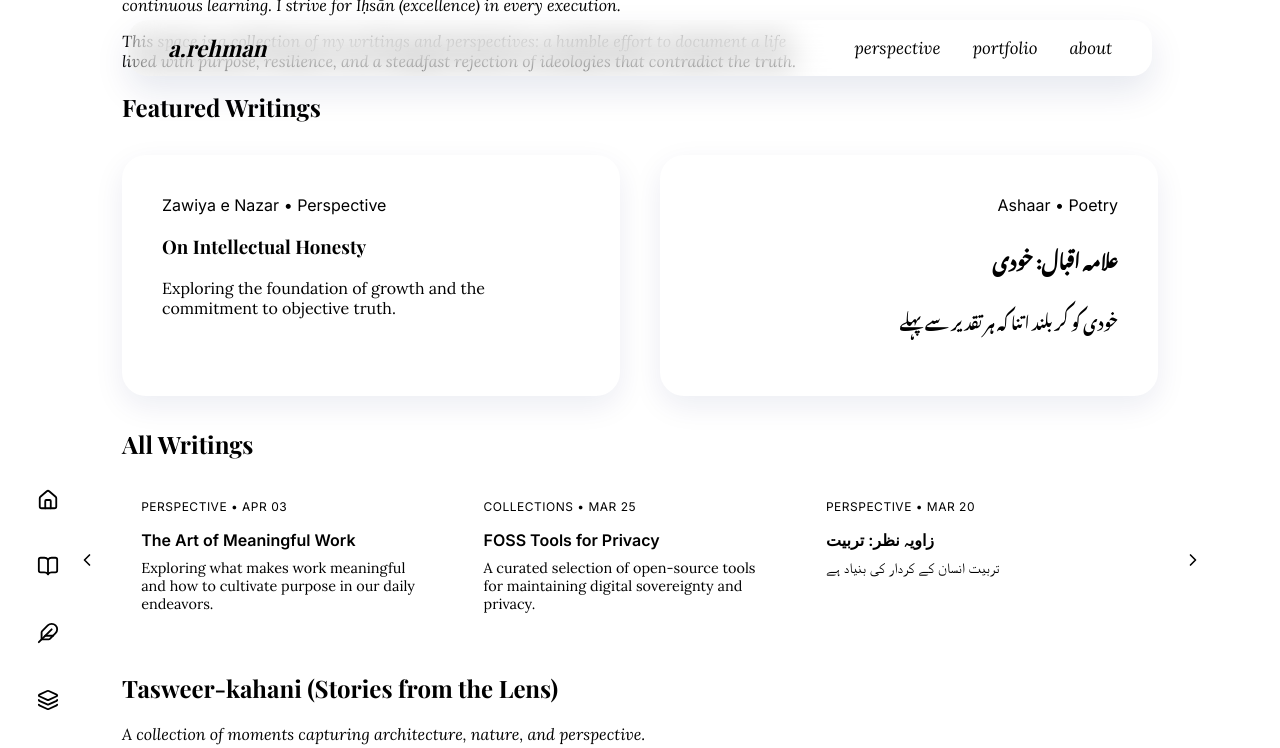
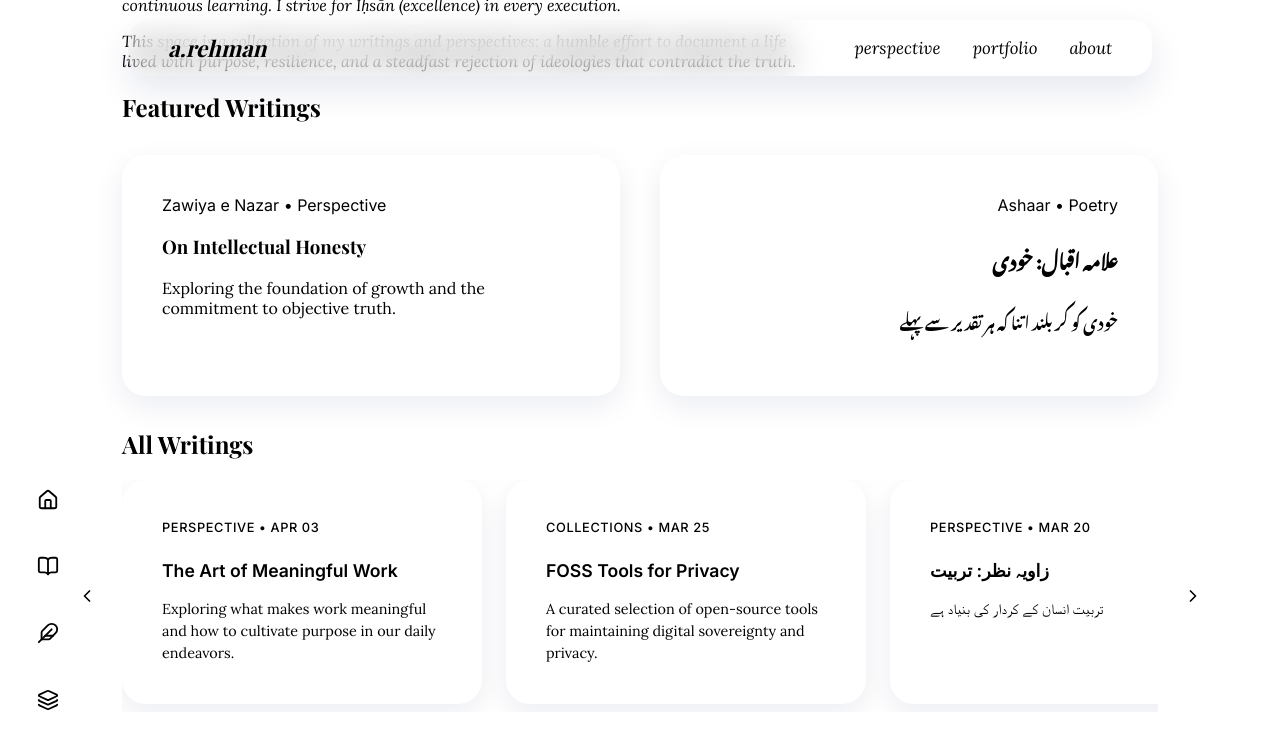
Before and after one commit to arehman-dev/arehman-dev.github.io, a Jekyll site: the page built from index.md, in a window 1280 px wide and 1400 px high, scrolled down 254 px. Shown: the top 748 px of the window. Built offline with Jekyll 4.4.1, drawn with Linux system fonts in a browser that asks for light colours; some web fonts are replaced.

Commit message:
v0.9d : Match carousel card animations, shadows, and styling with featured cards - improved border radius, padding, transitions, and hover effects

```diff
--- a/assets/css/style.css
+++ b/assets/css/style.css
@@ -332,34 +332,38 @@ html.dark body {
 
 .carousel-card {
     flex: 0 0 280px;
-    padding: 1.2rem;
+    padding: 2.5rem;
     background: var(--glass-bg);
     border: 1px solid var(--card-border);
-    border-radius: 16px;
+    border-radius: 24px;
     text-decoration: none;
     color: inherit;
-    transition: all 0.3s ease;
+    transition: all 0.4s cubic-bezier(0.165, 0.84, 0.44, 1);
     display: flex;
     flex-direction: column;
+    box-shadow: 0 10px 30px rgba(7, 30, 97, 0.08);
 }
 
 .carousel-card:hover {
-    transform: translateY(-5px);
+    transform: translateY(-10px) scale(1.02);
     border-color: var(--accent);
+    box-shadow: 0 25px 60px rgba(1, 172, 106, 0.2);
 }
 
 .carousel-card .card-meta {
-    font-size: 0.75rem;
+    font-size: 0.8rem;
     color: var(--text-muted);
     text-transform: uppercase;
-    letter-spacing: 0.5px;
-    margin-bottom: 0.5rem;
+    letter-spacing: 0.6px;
+    margin-bottom: 1rem;
+    font-weight: 500;
 }
 
 .carousel-card h4 {
-    font-size: 1rem;
-    margin: 0.5rem 0;
-    line-height: 1.3;
+    font-size: 1.1rem;
+    margin: 0.5rem 0 1rem 0;
+    line-height: 1.4;
+    font-weight: 600;
 }
 
 .carousel-card p {
@@ -367,6 +371,7 @@ html.dark body {
     color: var(--text-muted);
     margin: 0;
     flex-grow: 1;
+    line-height: 1.5;
 }
 
 .carousel-nav {
```
